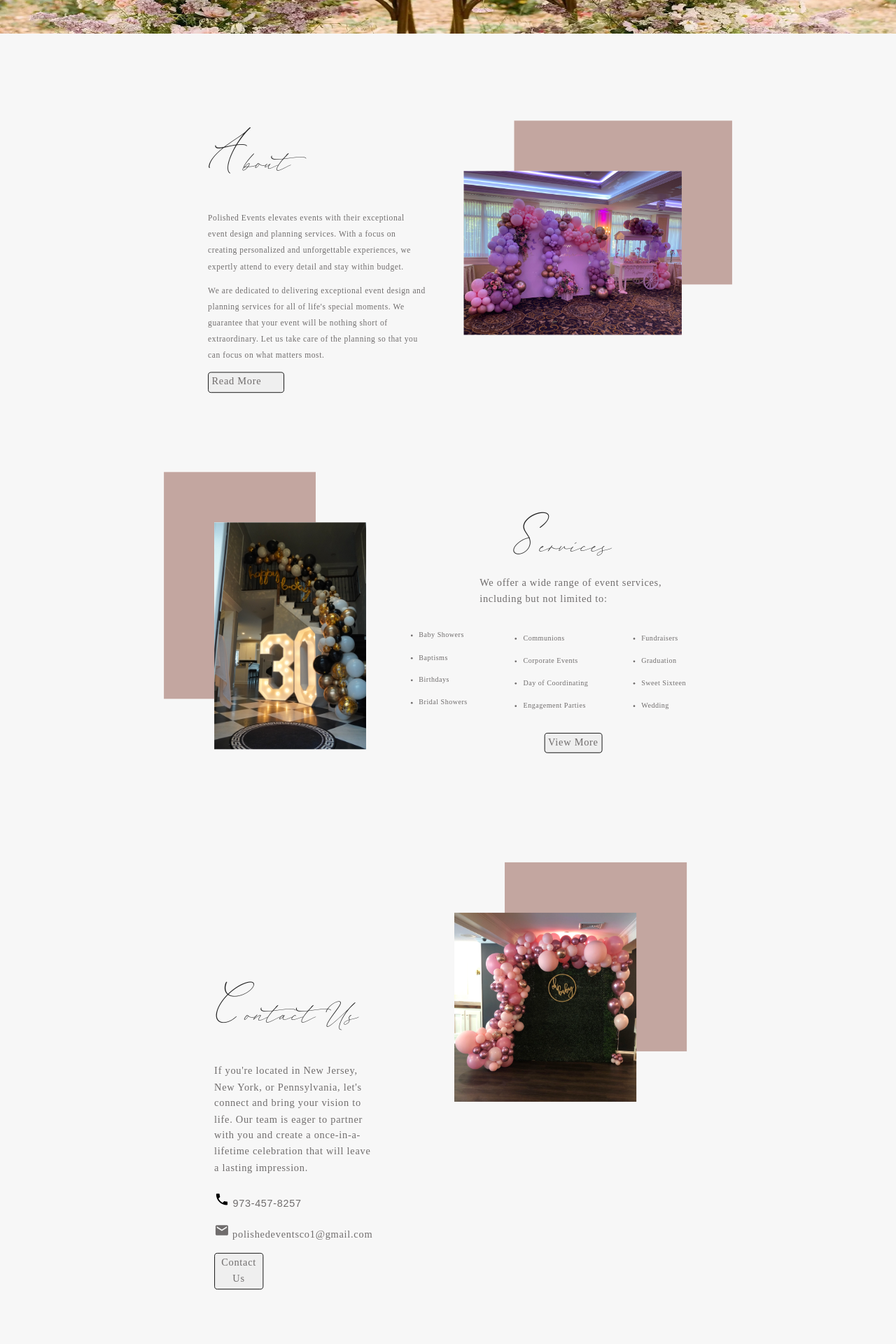
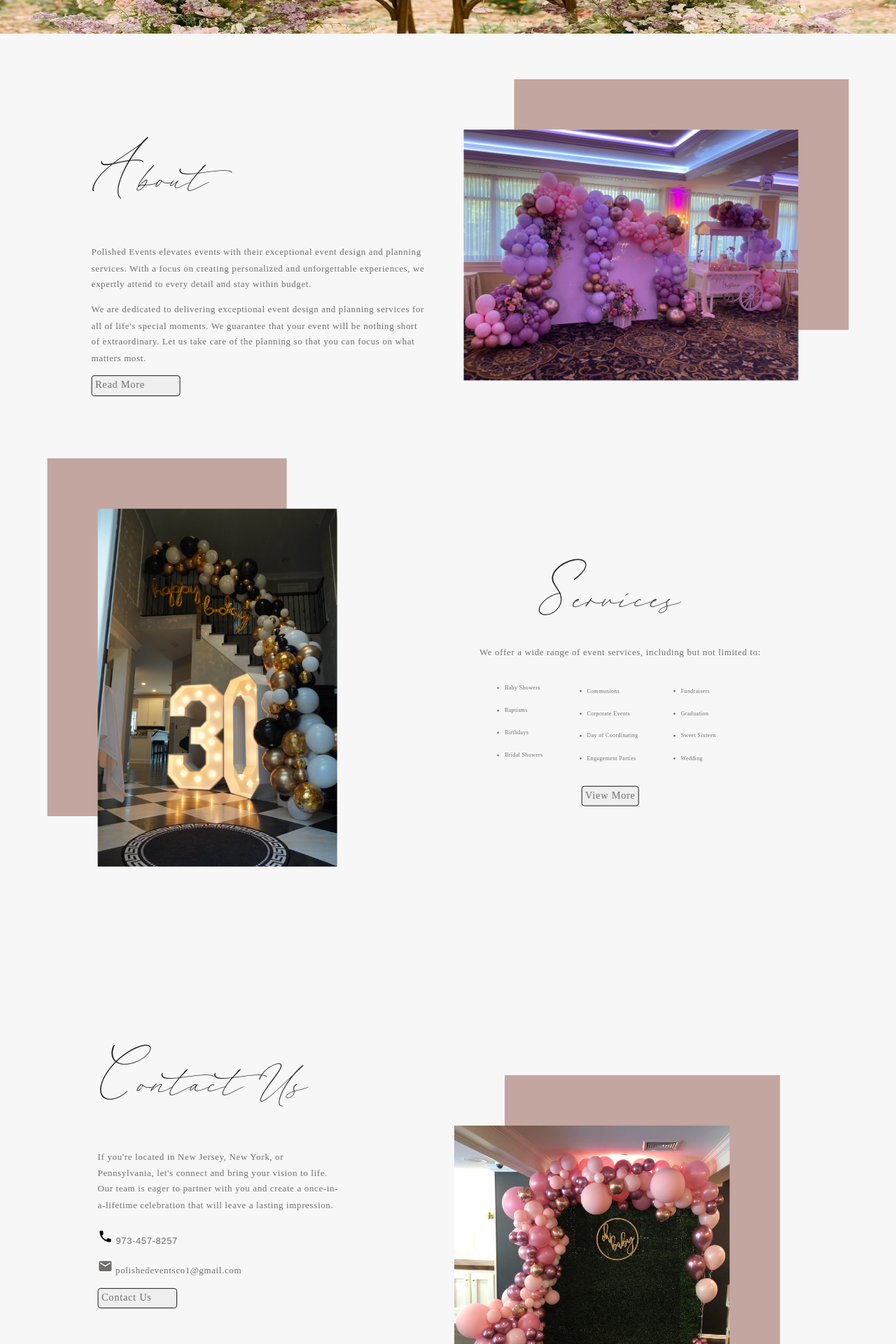
Before and after one commit to OhDangBro/PolishedEvents, a React (Create React App) app: page / in a window 1280 px wide. Shown: the part 400-2320 px from the top of the page at 70% size. Built offline with nearby package versions, Linux system fonts and the light colour scheme.

Commit message:
media query styling

```diff
--- a/src/components/contact/index.js
+++ b/src/components/contact/index.js
@@ -13,7 +13,7 @@ const Contact = ({handleClick}) => {
 
   return (
  <div id="Contact" style={{ display: "flex" }}>
-  <div style={{ flex: 1, padding: "10px" }}>
+  <div className="contactLeft" style={{ flex: 1, padding: "10px" }}>
     <div className="headerRow" style={{ display: "flex", justifyContent: "flex-start", alignItems: "center", paddingTop: "25%" }}>
       <h2 className="cursiveH2 headerBigLetter" style={{ fontSize: "8rem", fontStyle: "italic", fontFamily: "cursiveFont", fontWeight: "lighter", margin: "0", lineHeight: "2.6rem", paddingBottom: "40px", marginRight: "5px" }}>C</h2>
       <h2 className="cursiveH2" style={{ fontSize: "6rem", fontFamily: "cursiveFont", fontStyle: "italic", fontWeight: "lighter", lineHeight: "2.6rem" }}>ontact Us</h2>
--- a/src/components/servicePage/index.js
+++ b/src/components/servicePage/index.js
@@ -10,7 +10,7 @@ const ServicesPage = ({handleClick}) => {
     <section >
     <Container id="ServicePage" maxWidth='xxl'>
     <div  style={{ display: "flex", alignItems: "center", justifyContent: "center", height: "100vh", marginTop: "5%" }}>
-      <div style={{ flex: 1, padding: "10px", marginLeft: "250px" }}>
+      <div className="servicePageMobile" style={{ flex: 1, padding: "10px", marginLeft: "250px" }}>
       <div className="servicePageTop" style={{ width: "100%", display: "flex", flexDirection: "column", alignItems: "center" }}>
           <div className="headerRow" style={{ display: "flex", justifyContent: "flex-start", alignItems: "center", paddingRight: "30%" }}>
             <h2 className="cursiveh2 headerBigLetter" style={{ fontSize: "8rem", fontStyle: "italic", fontFamily: "cursiveFont", fontWeight: "lighter", margin: "0", lineHeight: "2.6rem", paddingBottom: "40px", marginRight: "5px" }}>S</h2>
--- a/src/index.css
+++ b/src/index.css
@@ -107,7 +107,347 @@ code {
 
 /* about ------- */
 
-@media (max-width: 1000px) {
+
+
+
+
+
+@media all and (min-width: 2000px) and (max-width: 2500px) {
+
+  .heroBigText {
+    padding-top: 40px !important;
+    margin-right: 50% !important;
+    width: 140% !important;
+    font-size: 10rem !important;
+  }
+  .heroSmallText {
+    padding-top: -5% !important;
+width: 100% !important;
+  }
+}
+
+@media all and (min-width: 1800px) and (max-width: 2000px) {
+
+  .heroBigText {
+    padding-top: 100px !important;
+    width: 150% !important;
+    font-size: 10rem !important;
+  }
+  .heroSmallText {
+    padding-top: -5% !important;
+width: 100% !important;
+  }
+}
+
+
+
+
+@media all and (min-width: 1500px) and (max-width: 1800px) {
+
+  .aboutButton {
+    width: 21.5% !important;
+  }
+
+  .contactButton {
+    width: 21.5% !important;
+  }
+
+  .columnSection {
+    transform: scale(.9) !important;
+  }
+
+  .serviceListItemsMain {
+    width: 165% !important;
+  }
+
+  .heroBigText {
+    padding-top: 170px !important;
+    width: 150% !important;
+    font-size: 9rem !important;
+  }
+  .heroSmallText {
+
+  width: 90% !important;
+  font-size: 1.2rem !important;
+  }
+
+}
+
+
+
+
+
+
+
+
+@media all and (min-width: 1280px) and (max-width: 1500px) {
+
+  .columnSection {
+    transform: scale(.9) !important;
+  }
+
+  .serviceListItemsMain {
+    width: 165% !important;
+  }
+
+  .heroBigText {
+    padding-top: 300px !important;
+    width: 150% !important
+  }
+
+  .contactLeft {
+    position: relative;
+    top: -300px !important;
+  }
+
+  #Contact {
+    padding-top: 15%;
+  }
+
+  .contactButton {
+    width: 25.5% !important;
+}
+
+.aboutButton {
+  width: 26.5% !important;
+}
+
+.servicePageListContainer {
+  width: 140% !important;
+}
+
+}
+
+
+
+/* @media all and (min-width: 1000px) and (max-width: 1280px) {
+
+
+  .heroBigText {
+    padding-top: 350px !important;
+    padding-right: 400px;
+   justify-content: center;
+    width: 150% !important
+  }
+
+  .serviceListItemsMain {
+    width: 185% !important;
+  }
+
+  li {
+    font-size: .7rem !important;
+  }
+ #About p {
+  font-size: .8rem !important;
+ }
+
+.cursiveH2 {
+  font-size: 4rem !important;
+}
+
+.headerBigLetter {
+  font-size: 6rem !important;
+ }
+
+ .aboutButton {
+  width: 35% !important;
+ }
+
+
+
+.contactLeft {
+  position: relative;
+  top: -300px !important;
+}
+
+#Contact {
+  padding-top: 15%;
+}
+
+.contactButton {
+  width: 28.5% !important;
+}
+
+.aboutButton {
+width: 29.5% !important;
+}
+
+.columnSection {
+  display: flex;
+  justify-content: center;
+  align-items: center;
+}
+
+.serviceListItemsMain {
+  width: 100% !important;
+}
+
+
+
+ } */
+
+
+
+
+
+
+
+@media all and (min-width: 1000px) and (max-width: 1280px) {
+  .heroLayout {
+    position: relative;
+  }
+
+  .heroBigText {
+    font-size: 7rem !important;
+    display: inline-block;
+    padding-bottom: 0 !important;
+    color: black !important;
+    padding-top: 90%;
+    font-weight: 600 !important;
+    line-height: 5rem !important;
+  }
+
+
+
+  .heroSmallText {
+  font-size: 1rem !important;
+  color: rgb(195 166 160) !important;
+  font-weight: 600;
+  width: 160% !important;
+  line-height: 1rem !important;
+  position: relative;
+  bottom: -50px !important;
+  left: -75px;
+  }
+
+  .columnSection {
+    display: flex;
+    justify-content: center;
+    align-items: center;
+  }
+
+  .serviceListItemsMain {
+    width: 100% !important;
+  }
+
+  li {
+    font-size: .7rem !important;
+    width: 100% !important;
+  }
+  p{
+    font-size: .9rem !important;
+  }
+
+  #Service li {
+    font-size: .55rem !important;
+    width: 100% !important;
+}
+
+.columnSection {
+  width: 100% !important;
+}
+
+.contactLeft{
+position: relative;
+top: -250px;
+}
+
+.contactButton {
+  width: 23% !important;
+}
+
+.servicePageMobile {
+  margin-left: 100px !important;
+}
+
+
+
+ }
+
+ @media all and (min-width: 768px) and (max-width: 1000px) {
+  .heroLayout {
+    position: relative;
+  }
+
+  .heroBigText {
+    font-size: 7rem !important;
+    display: inline-block;
+    padding-bottom: 0 !important;
+    color: black !important;
+    padding-top: 90%;
+    font-weight: 600 !important;
+    line-height: 5rem !important;
+  }
+
+
+
+  .heroSmallText {
+  font-size: 1rem !important;
+  color: rgb(195 166 160) !important;
+  font-weight: 600;
+  width: 160% !important;
+  line-height: 1rem !important;
+  position: relative;
+  bottom: -50px !important;
+  left: -75px;
+  }
+
+  .columnSection {
+    display: flex;
+    justify-content: center;
+    align-items: center;
+  }
+
+  .serviceListItemsMain {
+    width: 100% !important;
+  }
+
+  li {
+    font-size: .9rem !important;
+    width: 100% !important;
+  }
+  p{
+    font-size: .9rem !important;
+  }
+
+  #Service li {
+    font-size: .6rem !important;
+    width: 100% !important;
+}
+
+.columnSection {
+  width: 100% !important;
+}
+
+.contactLeft{
+position: relative;
+top: -250px;
+}
+
+.contactButton {
+  width: 23% !important;
+}
+.aboutButton {
+  width: 27% !important;
+}
+
+.servicePageListContainer {
+  width: 140% !important;
+}
+
+#ServicePage li {
+  font-size: .7rem !important;
+}
+
+.servicePageMobile {
+  margin-left: 100px !important;
+}
+
+
+ }
+
+
+ @media (max-width: 768px) {
   div {
     flex-direction: column;
   }
@@ -519,193 +859,3 @@ label, input, button {
 }
 
 }
-
-
-
-
-@media all and (min-width: 2000px) and (max-width: 2500px) {
-
-  .heroBigText {
-    padding-top: 40px !important;
-    margin-right: 50% !important;
-    width: 140% !important;
-    font-size: 10rem !important;
-  }
-  .heroSmallText {
-    padding-top: -5% !important;
-width: 100% !important;
-  }
-}
-
-@media all and (min-width: 1800px) and (max-width: 2000px) {
-
-  .heroBigText {
-    padding-top: 100px !important;
-    width: 150% !important;
-    font-size: 10rem !important;
-  }
-  .heroSmallText {
-    padding-top: -5% !important;
-width: 100% !important;
-  }
-}
-
-
-
-
-@media all and (min-width: 1500px) and (max-width: 1800px) {
-
-  .aboutButton {
-    width: 21.5% !important;
-  }
-
-  .contactButton {
-    width: 21.5% !important;
-  }
-
-  .columnSection {
-    transform: scale(.9) !important;
-  }
-
-  .serviceListItemsMain {
-    width: 165% !important;
-  }
-
-  .heroBigText {
-    padding-top: 170px !important;
-    width: 150% !important;
-    font-size: 9rem !important;
-  }
-  .heroSmallText {
-
-  width: 90% !important;
-  font-size: 1.2rem !important;
-  }
-
-}
-
-
-
-
-
-
-
-
-@media all and (min-width: 1280px) and (max-width: 1500px) {
-
-  .aboutButton {
-    width: 22.5% !important;
-  }
-
-  .contactButton {
-    width: 21.5% !important;
-  }
-
-  .columnSection {
-    transform: scale(.9) !important;
-  }
-
-  .serviceListItemsMain {
-    width: 165% !important;
-  }
-
-  .heroBigText {
-    padding-top: 300px !important;
-    width: 150% !important
-  }
-
-}
-
-
-
-@media all and (min-width: 1024px) and (max-width: 1280px) {
-
-
-  .heroBigText {
-    padding-top: 350px !important;
-    padding-right: 400px;
-   justify-content: center;
-    width: 150% !important
-  }
-
-  .serviceListItemsMain {
-    width: 185% !important;
-  }
-
-  li {
-    font-size: .7rem !important;
-  }
- #About p {
-  font-size: .8rem !important;
- }
-
-.cursiveH2 {
-  font-size: 4rem !important;
-}
-
-.headerBigLetter {
-  font-size: 6rem !important;
- }
-
- .aboutButton {
-  width: 35% !important;
- }
-
-
-
-
- }
-
-
-
-
-
-
-
-@media all and (min-width: 768px) and (max-width: 1024px) {
-  .heroLayout {
-    position: relative;
-  }
-
-  .heroBigText {
-    font-size: 7rem !important;
-    display: inline-block;
-    padding-bottom: 0 !important;
-    color: black !important;
-    padding-top: 90%;
-    font-weight: 600 !important;
-    line-height: 5rem !important;
-  }
-
-
-
-  .heroSmallText {
-  font-size: 1rem !important;
-  color: rgb(195 166 160) !important;
-  font-weight: 600;
-  width: 160% !important;
-  line-height: 1rem !important;
-  position: relative;
-  bottom: -40px !important;
-  left: -75px;
-  }
-
-.columnSection {
-  transform: scale(.9) !important;
-}
-
-
- }
-
-
-
-
-
-
-
-
-
-
-@media all and (min-width: 480px) and (max-width: 768px) { }
-
-@media all and (max-width: 480px) { }
```
